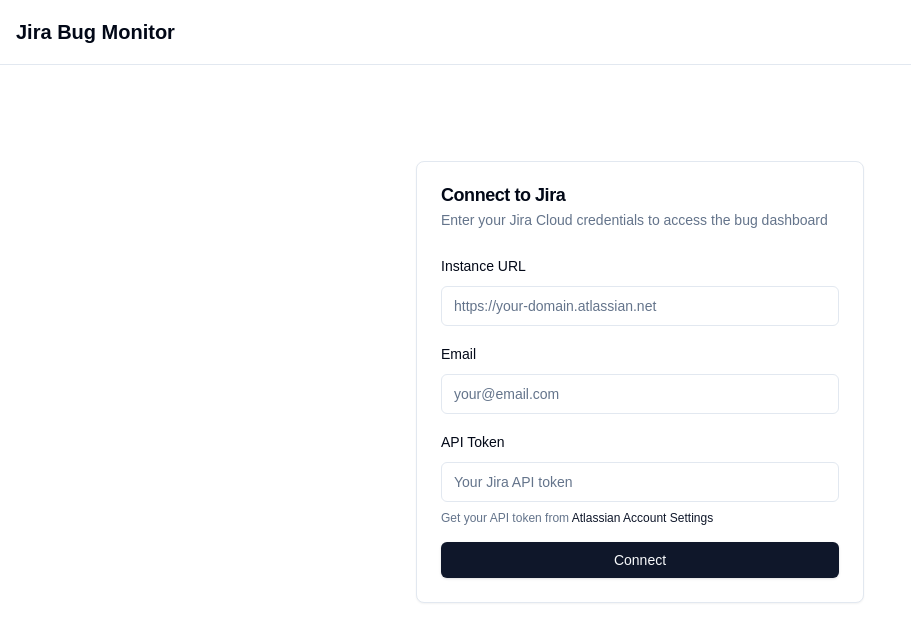
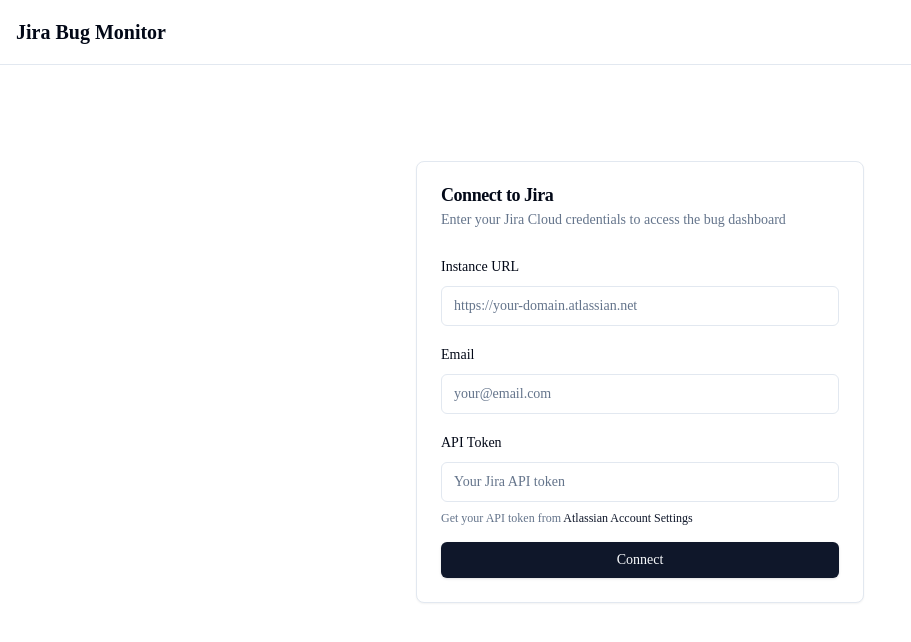
Before and after one commit to fugitivexyz/jira-bug-mointor, a Next.js app: page / in a window 1280 px wide. Shown: the top 642 px of the page, without its empty margins (0-911 px from the left). Built offline with nearby package versions, Linux system fonts and the light colour scheme.

Commit message:
fix: update styling configuration

```diff
--- a/app/globals.css
+++ b/app/globals.css
@@ -1,10 +1,6 @@
 @tailwind base;
 @tailwind components;
 @tailwind utilities;
-
-body {
-  font-family: Arial, Helvetica, sans-serif;
-}
 
 @layer base {
   :root {
@@ -27,11 +23,6 @@
     --border: 214.3 31.8% 91.4%;
     --input: 214.3 31.8% 91.4%;
     --ring: 222.2 84% 4.9%;
-    --chart-1: 12 76% 61%;
-    --chart-2: 173 58% 39%;
-    --chart-3: 197 37% 24%;
-    --chart-4: 43 74% 66%;
-    --chart-5: 27 87% 67%;
     --radius: 0.5rem;
   }
   .dark {
@@ -54,11 +45,6 @@
     --border: 217.2 32.6% 17.5%;
     --input: 217.2 32.6% 17.5%;
     --ring: 212.7 26.8% 83.9%;
-    --chart-1: 220 70% 50%;
-    --chart-2: 160 60% 45%;
-    --chart-3: 30 80% 55%;
-    --chart-4: 280 65% 60%;
-    --chart-5: 340 75% 55%;
   }
 }
 
@@ -68,5 +54,6 @@
   }
   body {
     @apply bg-background text-foreground;
+    font-feature-settings: "rlig" 1, "calt" 1;
   }
 }
--- /dev/null
+++ b/postcss.config.js
@@ -0,0 +1,6 @@
+module.exports = {
+  plugins: {
+    tailwindcss: {},
+    autoprefixer: {},
+  },
+}
--- a/tailwind.config.ts
+++ b/tailwind.config.ts
@@ -1,4 +1,5 @@
 import type { Config } from "tailwindcss";
+import { fontFamily } from "tailwindcss/defaultTheme";
 
 const config = {
     darkMode: ["class"],
@@ -17,6 +18,10 @@
             },
         },
         extend: {
+            fontFamily: {
+                sans: ["var(--font-geist-sans)", ...fontFamily.sans],
+                mono: ["var(--font-geist-mono)", ...fontFamily.mono],
+            },
             colors: {
                 border: "hsl(var(--border))",
                 input: "hsl(var(--input))",
```
